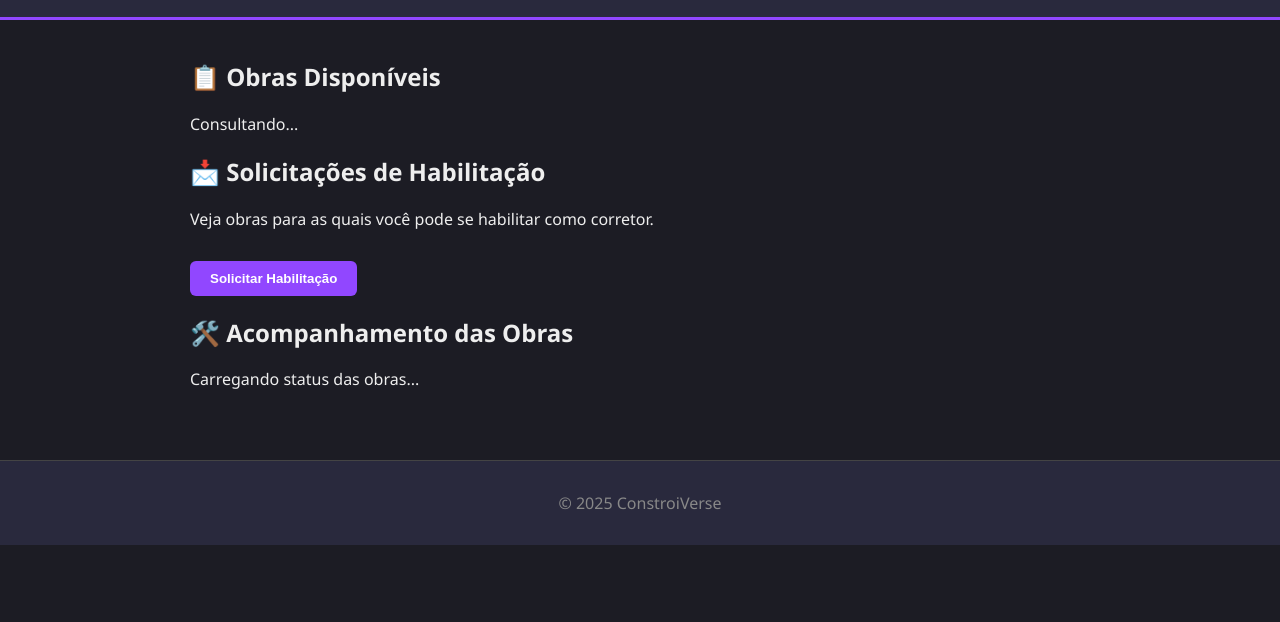
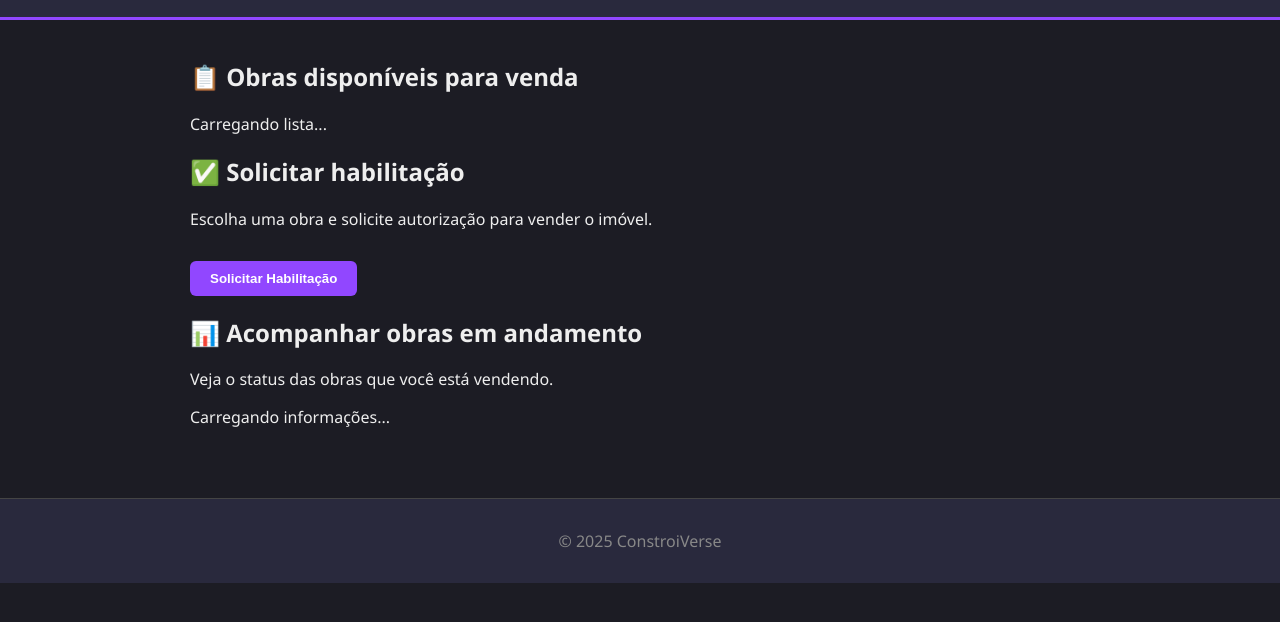
Before and after one commit to Claratrade33/ConstroiVerse, a plain HTML site: page frontend/painel/painel_corretor.html in a window 1280 px wide. Shown: the part 78-700 px from the top of the page. Drawn offline with Linux system fonts and the light colour scheme.

Commit message:
Atualizar o painel_corretor.html

```diff
--- a/frontend/painel/painel_corretor.html
+++ b/frontend/painel/painel_corretor.html
@@ -16,19 +16,20 @@
 
   <main>
     <section>
-      <h2>📋 Obras Disponíveis</h2>
-      <div id="obras-disponiveis">Consultando...</div>
+      <h2>📋 Obras disponíveis para venda</h2>
+      <div id="obras-disponiveis">Carregando lista...</div>
     </section>
 
     <section>
-      <h2>📩 Solicitações de Habilitação</h2>
-      <p>Veja obras para as quais você pode se habilitar como corretor.</p>
-      <button onclick="solicitarHabilitacao()">Solicitar Habilitação</button>
+      <h2>✅ Solicitar habilitação</h2>
+      <p>Escolha uma obra e solicite autorização para vender o imóvel.</p>
+      <button onclick="solicitar()">Solicitar Habilitação</button>
     </section>
 
     <section>
-      <h2>🛠️ Acompanhamento das Obras</h2>
-      <div id="status-obras">Carregando status das obras...</div>
+      <h2>📊 Acompanhar obras em andamento</h2>
+      <p>Veja o status das obras que você está vendendo.</p>
+      <div id="obras-andamento">Carregando informações...</div>
     </section>
   </main>
 
@@ -37,8 +38,8 @@
   </footer>
 
   <script>
-    function solicitarHabilitacao() {
-      alert("Solicitação enviada para análise da construtora.");
+    function solicitar() {
+      alert("Solicitação enviada à construtora.");
     }
   </script>
 </body>
```
